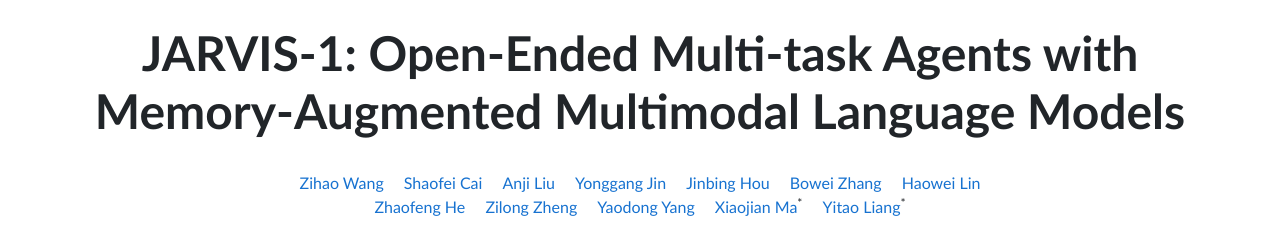
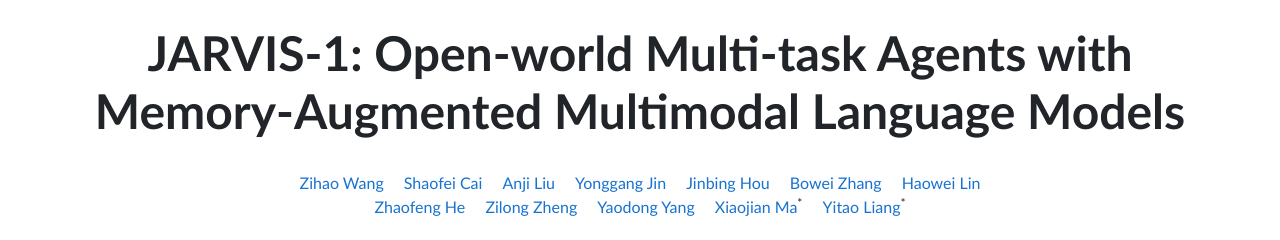
Before and after one commit to craftjarvis-jarvis1/craftjarvis-jarvis1.github.io, a plain HTML site: page index.html in a window 1280 px wide. Shown: the top 240 px of the page. Drawn offline with nearby package versions, Linux system fonts and the light colour scheme; some packages are replaced by stand-ins of ours; a script that the page names is missing.

Commit message:
Update index.html

```diff
--- a/index.html
+++ b/index.html
@@ -5,10 +5,10 @@
     <meta charset="UTF-8">
     <meta http-equiv="x-ua-compatible" content="ie=edge">
 
-    <title>JARVIS-1: Open-Ended Multi-task Agents with Memory-Augmented Multimodal Language Models</title>
+    <title>JARVIS-1: Open-world Multi-task Agents with Memory-Augmented Multimodal Language Models</title>
     <link rel="icon" type="image/x-icon" href="images/favicon.ico">
 
-    <meta name="description" content="JARVIS-1: Open-Ended Multi-task Agents with Memory-Augmented Multimodal Language Models">
+    <meta name="description" content="JARVIS-1: Open-world Multi-task Agents with Memory-Augmented Multimodal Language Models">
     <meta name="viewport" content="width=device-width, initial-scale=1">
     <meta itemprop="image" content="./images/architecture.png">
 
@@ -26,7 +26,7 @@
 
      <!--TWITTER-->
      <meta name="twitter:card" content="summary_large_image" />
-     <meta name="twitter:title" content="JARVIS-1: Open-Ended Multi-task Agents with Memory-Augmented Multimodal Language Models" />
+     <meta name="twitter:title" content="JARVIS-1: Open-world Multi-task Agents with Memory-Augmented Multimodal Language Models" />
      <meta name="twitter:description"
          content="Project page for CraftJarvis JARVIS-1." />
      <meta name="twitter:image" content="./images/architecture.png" />
@@ -68,7 +68,7 @@
     <div class="container" id="main">
         <div class="row mt-4">
             <h2 class="col-md-12 text-center">
-                <b><font size="+6">JARVIS-1: Open-Ended Multi-task Agents with Memory-Augmented Multimodal Language Models</font></b></br>
+                <b><font size="+6">JARVIS-1: Open-world Multi-task Agents with Memory-Augmented Multimodal Language Models</font></b></br>
             </h2>
         </div>
 
```
